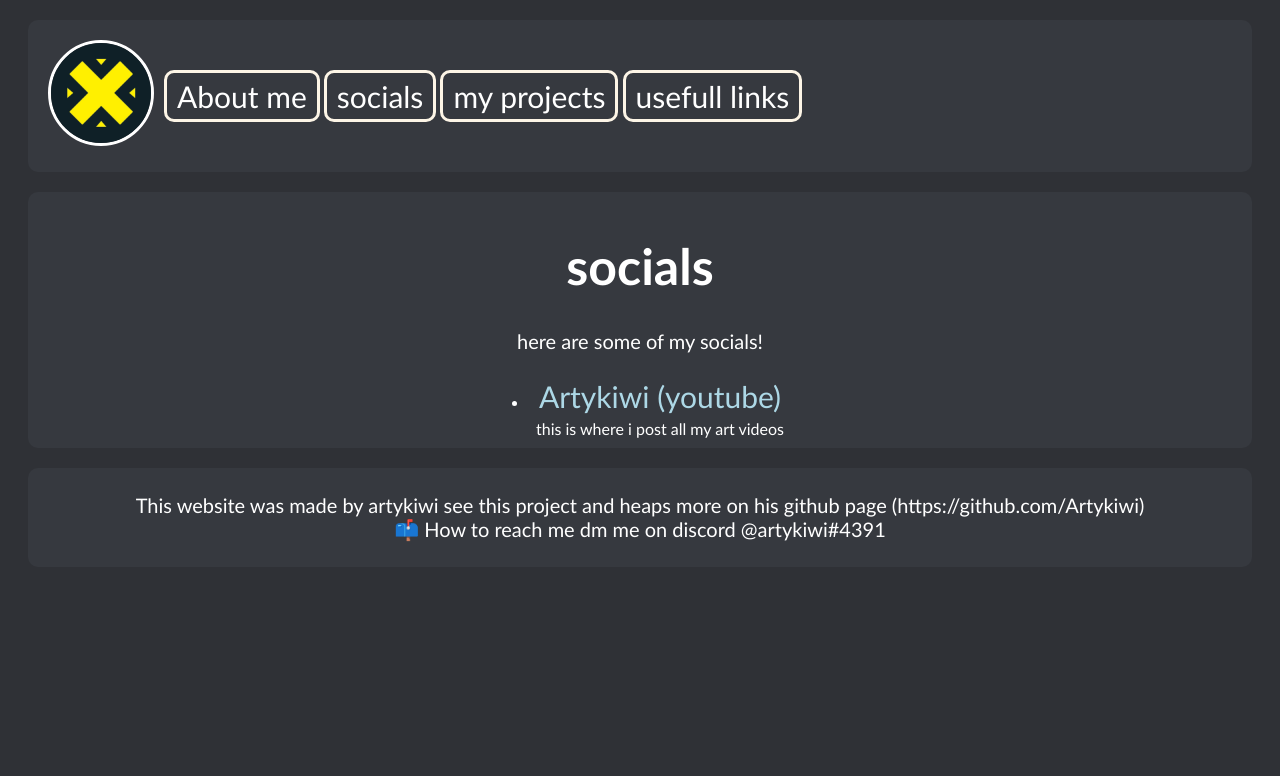
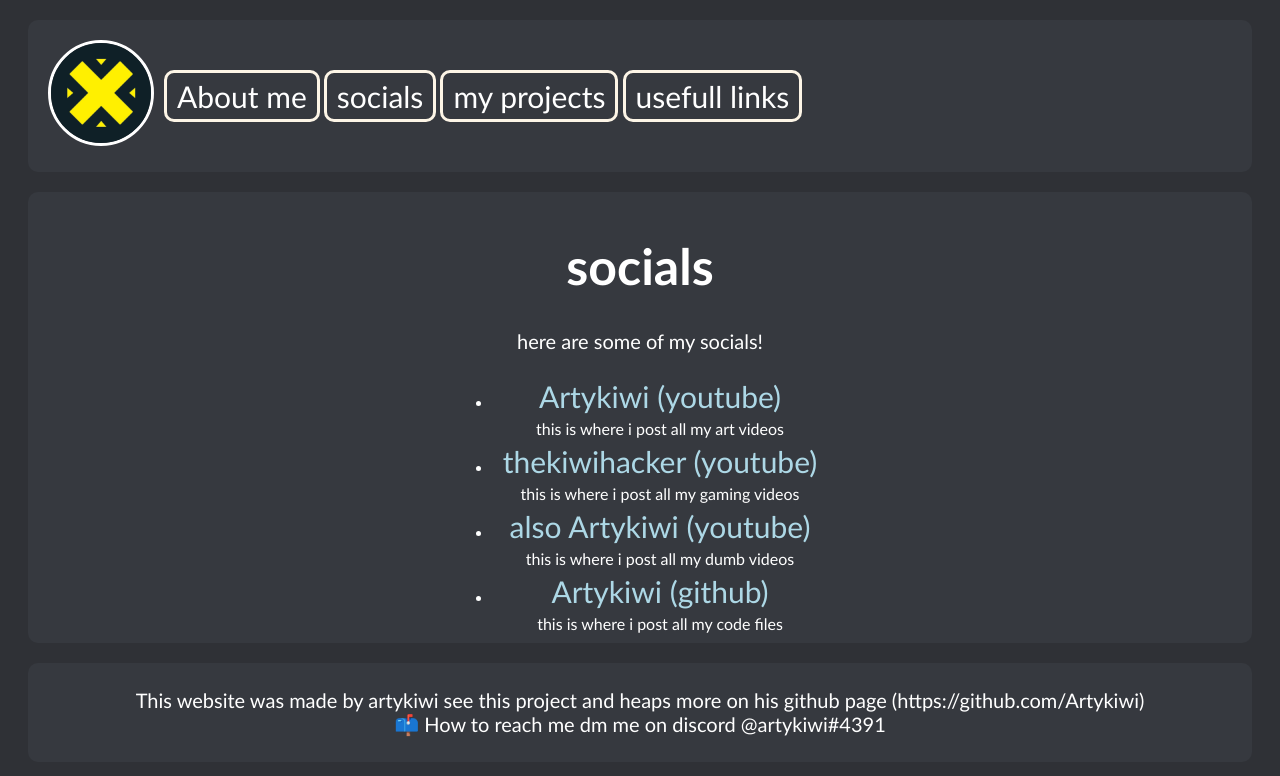
Before and after one commit to Artykiwi/my-website, a plain HTML site: page socials.html in a window 1280 px wide. Drawn offline with Linux system fonts and the light colour scheme.

Commit message:
more socials

```diff
--- a/socials.html
+++ b/socials.html
@@ -19,6 +19,9 @@
             <p>here are some of my socials!</p>
             <ul>
                 <li><a href="https://www.youtube.com/channel/UCjD4SuN-TbsDtWNGJkfdhlA/featured" class="link">Artykiwi (youtube)</a><br>this is where i post all my art videos</li>
+                <li><a href="https://www.youtube.com/channel/UCoQmM27v7Yv1-TqvvR0mDBg/featured" class="link">thekiwihacker (youtube)</a><br>this is where i post all my gaming videos</li>
+                <li><a href="https://www.youtube.com/channel/UC2IWi6Rx2CawfkNKJzZKOfg/featured" class="link">also Artykiwi (youtube)</a><br>this is where i post all my dumb videos</li>
+                <li><a href="https://github.com/artykiwi" class="link">Artykiwi (github)</a><br>this is where i post all my code files</li>
             </ul>
         </div>
         <div id="container3">
```
